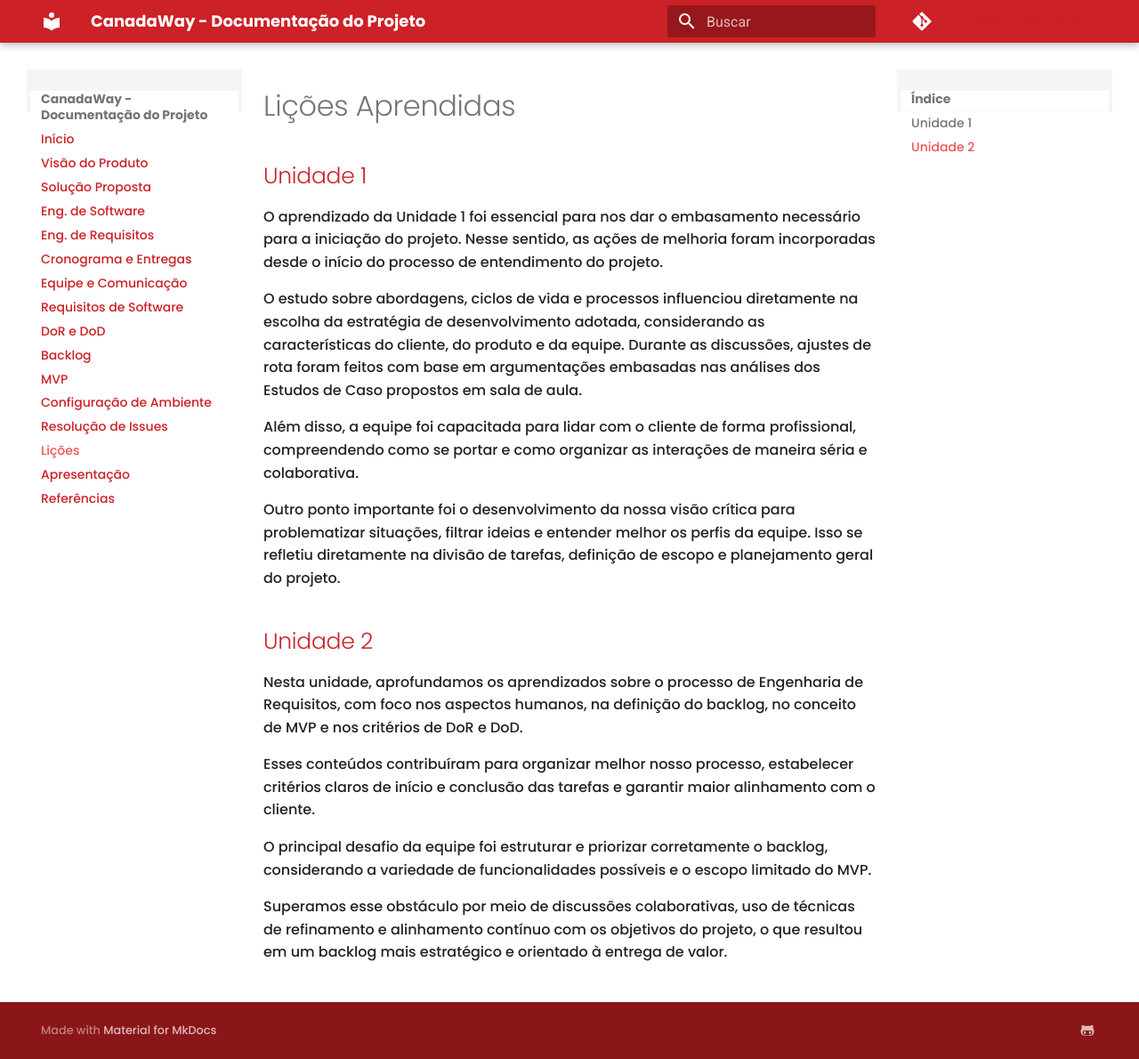
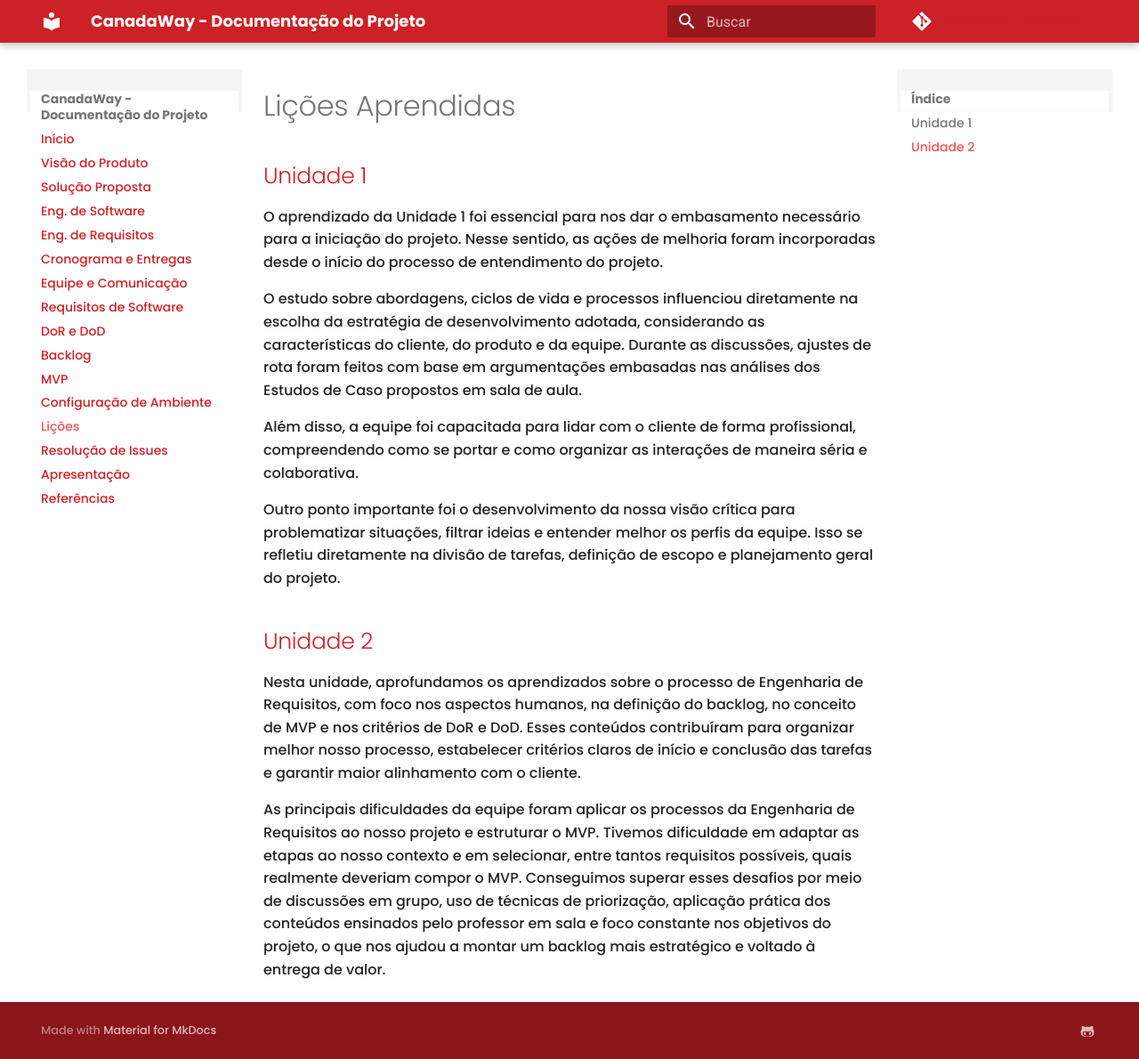
Before and after one commit to mdsreq-fga-unb/2025.1-T02-CanadaIntercambio, an MkDocs documentation site: the page built from docs/licoes-aprendidas.md, in a window 1280 px wide and 1190 px high. Shown: the whole window at 89% size. Built offline with MkDocs 1.6.1 and Material for MkDocs 9.7.7, drawn with Linux system fonts in a browser that asks for light colours; comment, search, counter and statistics services are not loaded.

Commit message:
DOCS-Arrumar Pages

```diff
--- a/docs/licoes-aprendidas.md
+++ b/docs/licoes-aprendidas.md
@@ -11,10 +11,6 @@ Além disso, a equipe foi capacitada para lidar com o cliente de forma profissio
 Outro ponto importante foi o desenvolvimento da nossa visão crítica para problematizar situações, filtrar ideias e entender melhor os perfis da equipe. Isso se refletiu diretamente na divisão de tarefas, definição de escopo e planejamento geral do projeto.
 
 ## Unidade 2
-Nesta unidade, aprofundamos os aprendizados sobre o processo de Engenharia de Requisitos, com foco nos aspectos humanos, na definição do backlog, no conceito de MVP e nos critérios de DoR e DoD.
+Nesta unidade, aprofundamos os aprendizados sobre o processo de Engenharia de Requisitos, com foco nos aspectos humanos, na definição do backlog, no conceito de MVP e nos critérios de DoR e DoD. Esses conteúdos contribuíram para organizar melhor nosso processo, estabelecer critérios claros de início e conclusão das tarefas e garantir maior alinhamento com o cliente.
 
-Esses conteúdos contribuíram para organizar melhor nosso processo, estabelecer critérios claros de início e conclusão das tarefas e garantir maior alinhamento com o cliente.
-
-O principal desafio da equipe foi estruturar e priorizar corretamente o backlog, considerando a variedade de funcionalidades possíveis e o escopo limitado do MVP.
-
-Superamos esse obstáculo por meio de discussões colaborativas, uso de técnicas de refinamento e alinhamento contínuo com os objetivos do projeto, o que resultou em um backlog mais estratégico e orientado à entrega de valor.
+As principais dificuldades da equipe foram aplicar os processos da Engenharia de Requisitos ao nosso projeto e estruturar o MVP. Tivemos dificuldade em adaptar as etapas ao nosso contexto e em selecionar, entre tantos requisitos possíveis, quais realmente deveriam compor o MVP. Conseguimos superar esses desafios por meio de discussões em grupo, uso de técnicas de priorização, aplicação prática dos conteúdos ensinados pelo professor em sala e foco constante nos objetivos do projeto, o que nos ajudou a montar um backlog mais estratégico e voltado à entrega de valor.
--- a/mkdocs.yml
+++ b/mkdocs.yml
@@ -14,8 +14,8 @@ nav:
   - Backlog: backlog.md
   - MVP : mvp.md
   - Configuração de Ambiente: configuracao-ambiente.md
+  - Lições: licoes-aprendidas.md
   - Resolução de Issues: resolucao-issues.md
-  - Lições: licoes-aprendidas.md
   - Apresentação: apresentacao.md
   - Referências: referencias.md
 
```
Also changed, not shown: docs/mvp.md (+1 -1 lines).
